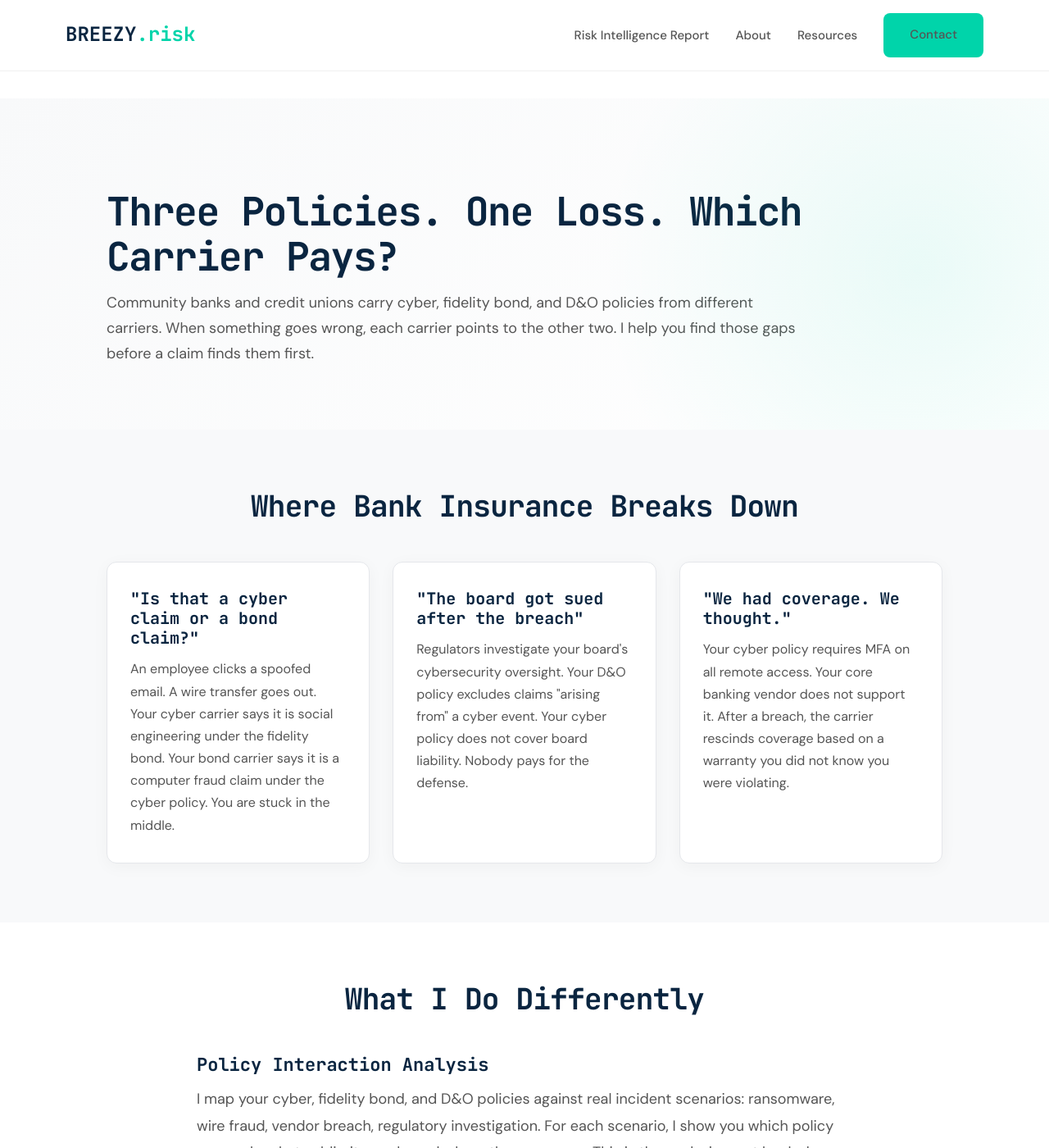
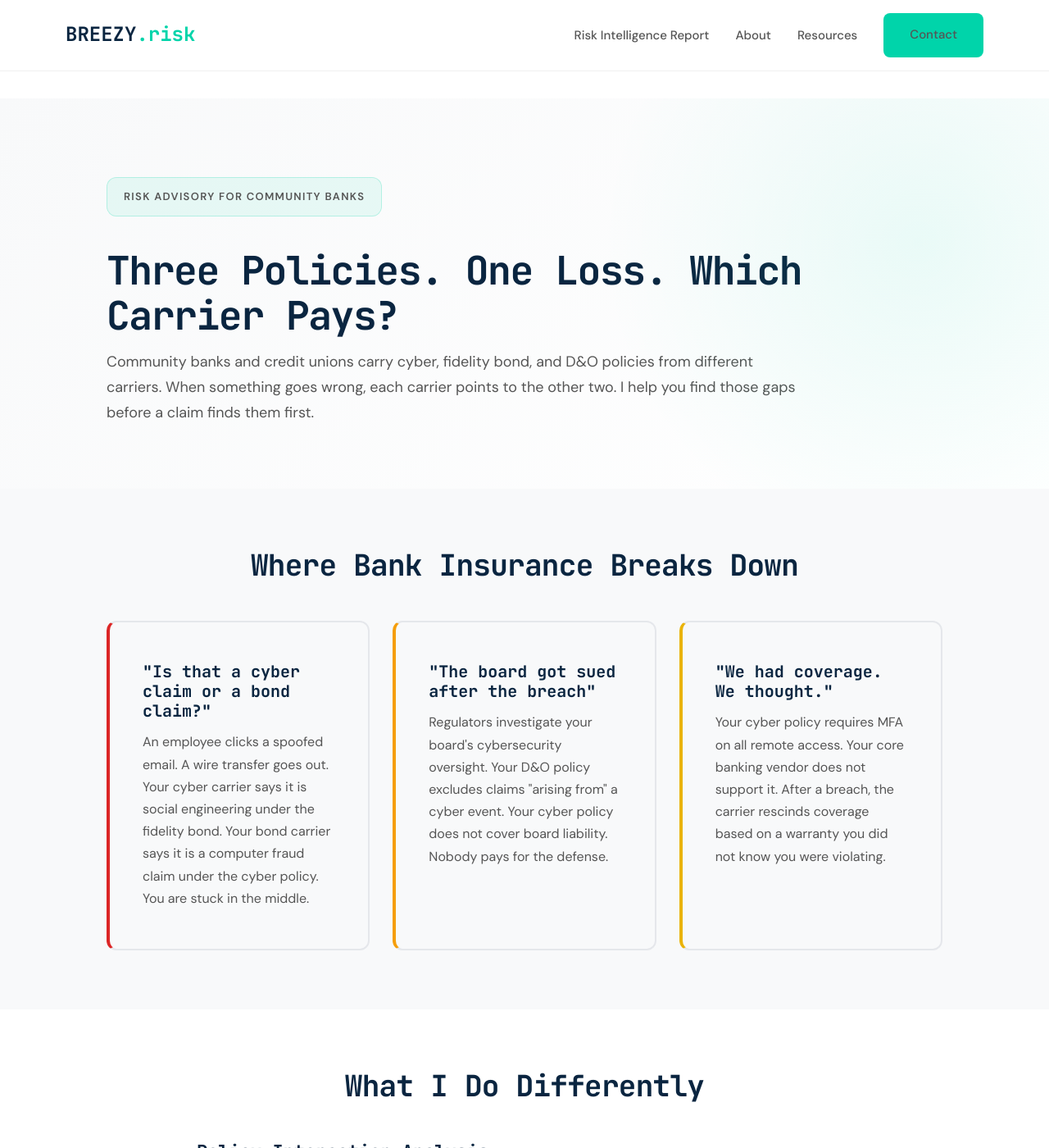
Before and after one commit to joeproe1/breezyins.com, a Jekyll site: the page built from community-bank-insurance.html, in a window 1280 px wide and 1400 px high. Shown: the whole window at 82% size. Built offline with Jekyll 4.4.1, drawn with Linux system fonts in a browser that asks for light colours.

Commit message:
Add   breadcrumb and severity colors to bank page

```diff
--- a/community-bank-insurance.html
+++ b/community-bank-insurance.html
@@ -23,6 +23,19 @@ permalink: /community-bank-insurance/
   pointer-events: none;
 }
 .bank-wrap { max-width: 1100px; margin: 0 auto; }
+.bank-breadcrumb {
+  font-size: 13px;
+  font-weight: 600;
+  text-transform: uppercase;
+  letter-spacing: 0.10em;
+  color: var(--text-secondary);
+  margin-bottom: 24px;
+  display: inline-block;
+  padding: 12px 20px;
+  background: rgba(0, 212, 170, 0.08);
+  border: 1px solid rgba(0, 212, 170, 0.22);
+  border-radius: 12px;
+}
 .bank-hero h1 {
   font-size: 48px;
   line-height: 1.15;
@@ -73,11 +86,17 @@ permalink: /community-bank-insurance/
   margin: 0 auto;
 }
 .bank-problem-card {
-  background: #fff;
+  background: var(--bg-light);
   border-radius: 12px;
-  padding: 32px 28px;
-  border: 1px solid var(--border);
-  box-shadow: 0 4px 20px rgba(0, 0, 0, 0.04);
+  padding: 48px 40px;
+  border: 2px solid var(--border);
+  transition: all 0.3s;
+}
+.bank-problem-card:nth-child(1) { border-left: 4px solid #DC2626; }
+.bank-problem-card:nth-child(2) { border-left: 4px solid #F59E0B; }
+.bank-problem-card:nth-child(3) { border-left: 4px solid #EAB308; }
+.bank-problem-card:hover {
+  border-color: var(--accent);
 }
 .bank-problem-card h3 {
   font-size: 20px;
@@ -163,7 +182,9 @@ permalink: /community-bank-insurance/
 }
 @media (max-width: 968px) {
   .bank-hero h1 { font-size: 36px; }
+  .bank-breadcrumb { font-size: 12px; padding: 10px 16px; }
   .bank-problem-grid { grid-template-columns: 1fr; }
+  .bank-problem-card { padding: 36px 28px; }
 }
 @media (max-width: 768px) {
   .bank-hero { padding: 86px 0 50px; }
@@ -177,6 +198,7 @@ permalink: /community-bank-insurance/
 <!-- Hero -->
 <section class="bank-hero">
   <div class="container bank-wrap">
+    <div class="bank-breadcrumb">Risk Advisory for Community Banks</div>
     <h1>Three Policies. One Loss. Which Carrier Pays?</h1>
     <p class="bank-subhead">
       Community banks and credit unions carry cyber, fidelity bond, and D&O policies from different carriers. When something goes wrong, each carrier points to the other two. I help you find those gaps before a claim finds them first.
```
